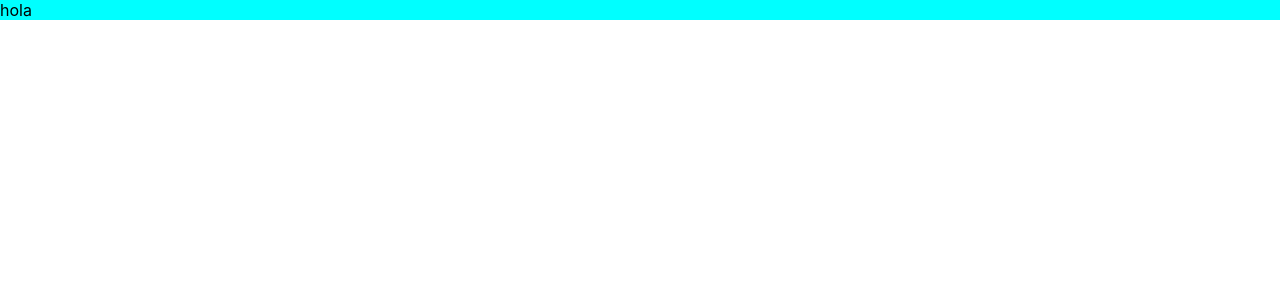
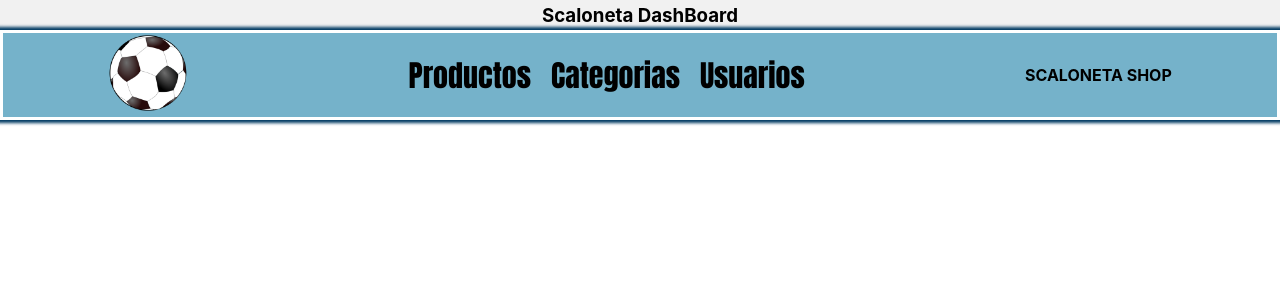
Before and after one commit to FacuTaborra/DashBoard-Scaloneta, a React (Create React App) app: page /products in a window 1280 px wide. Shown: the top 300 px of the page. Built offline with nearby package versions, Linux system fonts and the light colour scheme.

Commit message:
agrego header con hipervinculos

```diff
--- /dev/null
+++ b/src/components/categories/Categories.jsx
@@ -0,0 +1,13 @@
+import React from "react";
+import { Link, Route, Router, Switch } from 'react-router-dom';
+import './categories.css'
+
+function Categories(){
+    return (
+        <div className="categories">
+
+        </div>
+    );
+}
+
+export default Categories;
--- a/src/components/header/Header.jsx
+++ b/src/components/header/Header.jsx
@@ -1,12 +1,37 @@
 import React from "react";
 import { Link, Route, Switch } from 'react-router-dom';
+import logo from './logo4.png'
 import './header.css'
+import Products from "../products/Products.jsx";
+import Users from "../users/Users.jsx";
+import Categories from "../categories/Categories.jsx";
 
 function Header(){
     return (
-        <div className="header">
-            <span>hola</span>
-        </div>
+        <header className="header">
+            <div className="header-ontop">
+                <div className = "content">
+                    <h3>Scaloneta DashBoard</h3>
+                </div>
+            </div>
+
+            <div class="header-top">
+                <div class="header-left">
+                    <img src={logo} alt="" class="logo"/>
+                </div>
+                <div className="links">
+                    <Link to = "/products">Productos</Link>
+                    <Link to = "/categories">Categorias</Link>
+                    <Link to = "/users">Usuarios</Link>
+                    <Route path = "/products" component={Products} />
+                    <Route path = "/categories" component={Categories}/>
+                    <Route path = "/users" component={Users} />
+                </div>
+                <div class="header-center-simple">
+                    <h4>SCALONETA SHOP</h4>
+                </div>
+            </div>
+        </header>
     );
 }
 
--- a/src/components/header/header.css
+++ b/src/components/header/header.css
@@ -1,3 +1,37 @@
-.header{
-    background-color: aqua;
+
+.header-ontop {
+    display: flex;
+    align-items: center;
+    justify-content: space-evenly;
+    background-color: #f1f1f1;
+    height: 30px;
 }
+
+.logo {
+    width: 80px;
+}
+
+.header-top {
+display: flex;
+justify-content: space-around;
+align-items: center;
+background-color: #75b2ca;
+border: solid 3px #fff;
+box-shadow: 0px 0px 3px 3px #013a63;
+width: 100%;
+}
+
+.links{
+    display: flex;
+    align-items: center;
+    justify-content: center;
+}
+
+.links a{
+    font-family: Impact, Haettenschweiler, 'Arial Narrow Bold', sans-serif;
+    color: rgb(0, 0, 0);
+    font-size: 30px;
+    justify-content: center;
+    text-decoration: none;
+    margin: 10px;
+}
--- a/src/components/products/Products.js
+++ b/src/components/products/Products.jsx
@@ -5,11 +5,7 @@ import './products.css'
 function Products(){
     return (
         <div className="products">
-            <div className="header-ontop">
-                <div className = "content">
-                    <h5>Envios a todo el pais!</h5>
-                </div>
-            </div>
+
         </div>
     );
 }
--- /dev/null
+++ b/src/components/users/Users.jsx
@@ -0,0 +1,13 @@
+import React from "react";
+import { Link, Route, Router, Switch } from 'react-router-dom';
+import './users.css'
+
+function Users(){
+    return (
+        <div className="Users">
+
+        </div>
+    );
+}
+
+export default Users;
--- a/src/index.css
+++ b/src/index.css
@@ -1,3 +1,7 @@
+* {
+  box-sizing: border-box;
+}
+
 body {
   margin: 0;
   font-family: -apple-system, BlinkMacSystemFont, 'Segoe UI', 'Roboto', 'Oxygen',
@@ -10,4 +14,4 @@ body {
 code {
   font-family: source-code-pro, Menlo, Monaco, Consolas, 'Courier New',
     monospace;
-}
+  }
```
Also changed, not shown: src/components/categories/categories.css (added), src/components/header/logo4.png (added), src/components/users/users.css (added).
